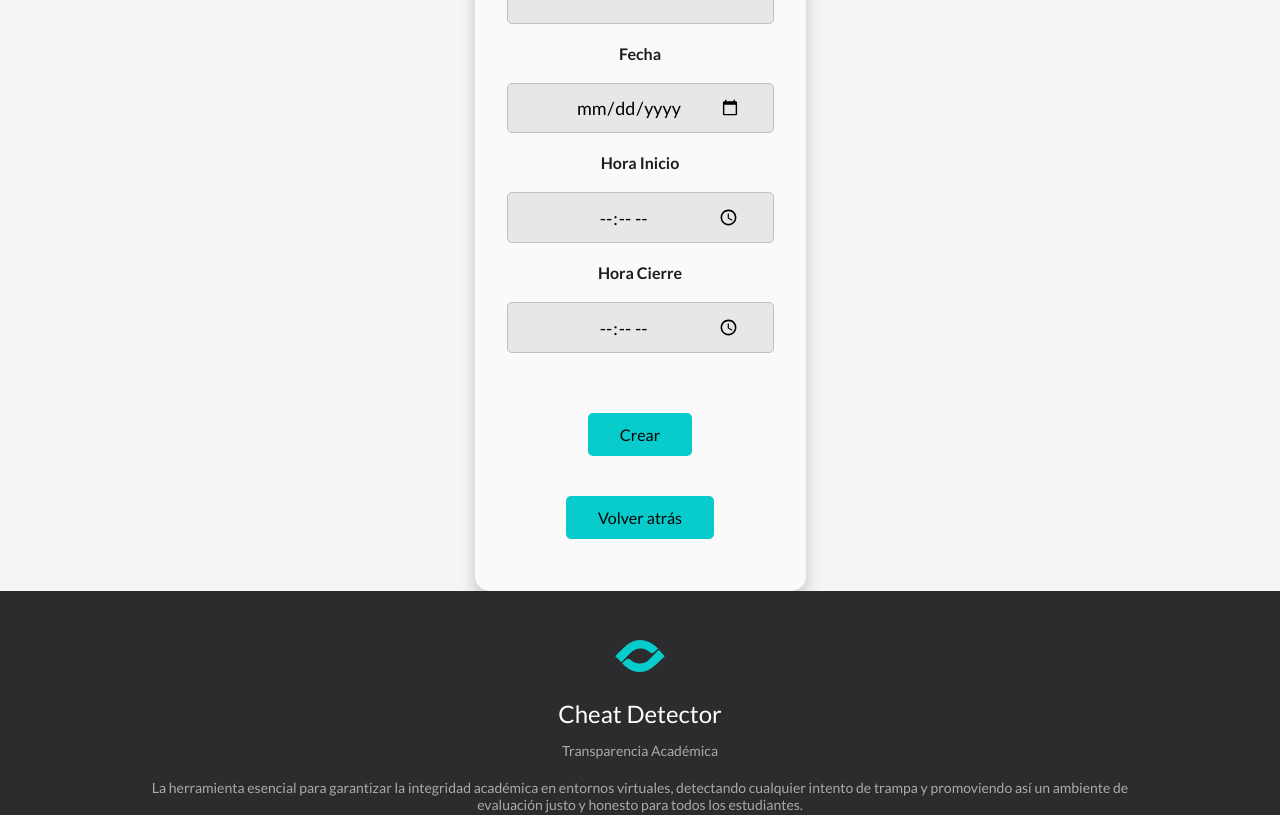
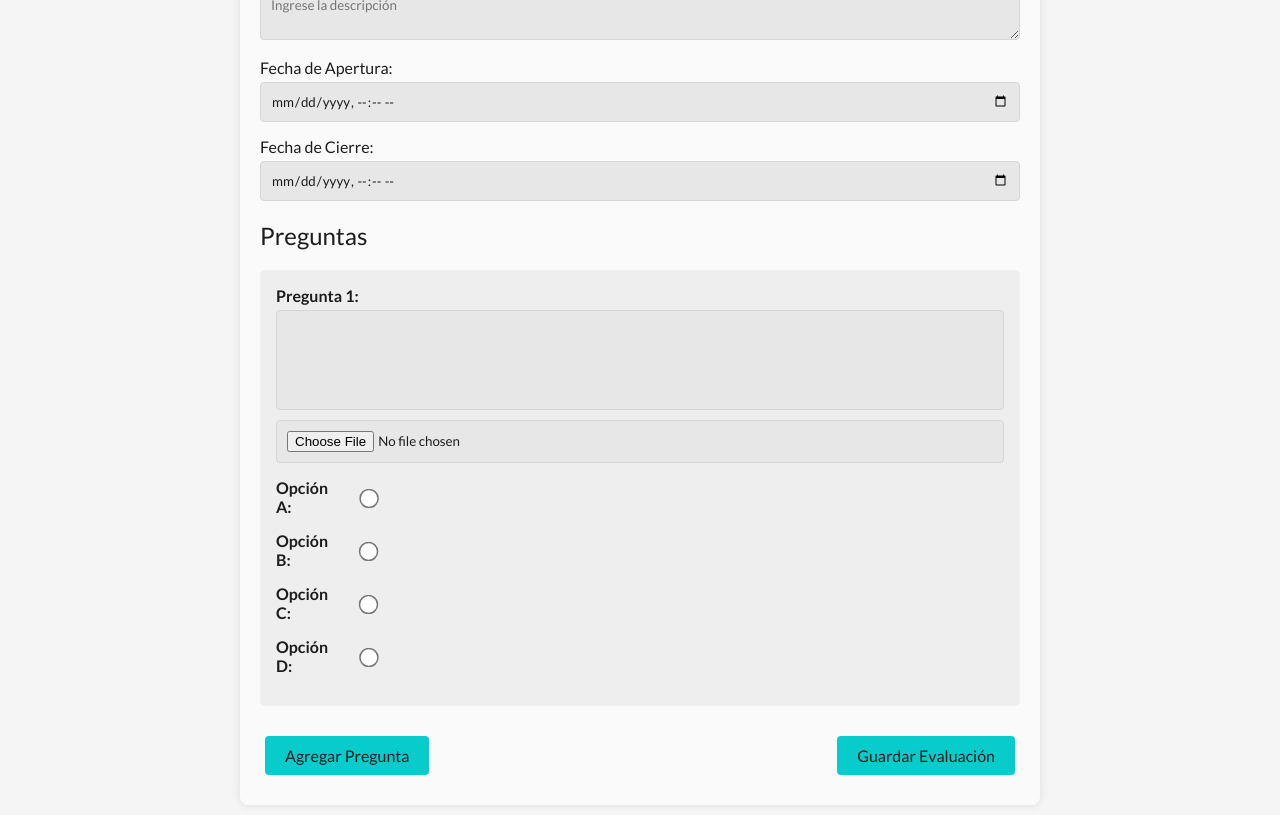
Before and after one commit to ConstruccionSoftware2024/Construccion-de-Software-2024-1, a Vue app: page /crear-evaluacion/1 in a window 1280 px wide. Shown: the part 320-1135 px from the top of the page. Built offline with nearby package versions, Linux system fonts and the light colour scheme.

Commit message:
Back-end y vista de creación de evaluaciones. Tiempo: 3 horas
-Ajustes CSS de la vista Crear Evaluación
-Métodos para guardar evaluaciones por sesiones
-Implementación firebase para almacenamiento de imágenes

```diff
--- a/package.json
+++ b/package.json
@@ -14,6 +14,8 @@
     "start-flask": "python src/Procesos-exe.py"
   },
   "dependencies": {
+    "@ckeditor/ckeditor5-build-classic": "^41.4.2",
+    "@ckeditor/ckeditor5-vue": "^5.1.0",
     "@fortawesome/fontawesome-free": "^6.5.2",
     "@fortawesome/fontawesome-svg-core": "^6.5.2",
     "@fortawesome/free-brands-svg-icons": "^6.5.2",
@@ -28,6 +30,7 @@
     "cors": "^2.8.5",
     "dotenv": "^16.4.5",
     "express": "^4.19.2",
+    "firebase": "^10.12.2",
     "flask": "^0.2.10",
     "js-cookie": "^3.0.5",
     "jsonwebtoken": "^9.0.2",
--- a/src/assets/base.css
+++ b/src/assets/base.css
@@ -41,7 +41,7 @@ body.dark-mode {
   --button-background-color: var(--button-background-color-dark);
   --button-hover-background-color: var(--button-hover-background-color-dark);
   --container-background-color: #2c2c2e;
-  --border-color: #39393a;
+  --border-color: #666666;
   --table-button-color: #088181;
   --grey-hover-color: #858585;
   --gray-text-color: #3a3a3c;
--- a/src/components/ComponentesGrupoFelipe/CrearEvaluacion.vue
+++ b/src/components/ComponentesGrupoFelipe/CrearEvaluacion.vue
@@ -1,119 +1,318 @@
 <template>
-  <div class="subject-list">
-    <div class="crearForm">
-      <h1>Crear Evaluación</h1>
-      <form @submit.prevent="crearEvaluacion">
+  <div class="container">
+    <h1 class="title">Crear Evaluación</h1>
+    <div class="form-group">
+      <label for="nombre">Nombre de la Evaluación:</label>
+      <input v-model="nombre" id="nombre" type="text" placeholder="Ingrese el nombre" />
+    </div>
+    <div class="form-group">
+      <label for="descripcion">Descripción:</label>
+      <textarea v-model="descripcion" id="descripcion" placeholder="Ingrese la descripción"></textarea>
+    </div>
+    <div class="form-group">
+      <label for="fechaApertura">Fecha de Apertura:</label>
+      <input v-model="fechaApertura" id="fechaApertura" type="datetime-local" />
+    </div>
+    <div class="form-group">
+      <label for="fechaCierre">Fecha de Cierre:</label>
+      <input v-model="fechaCierre" id="fechaCierre" type="datetime-local" />
+    </div>
+    <div class="questions">
+      <h2>Preguntas</h2>
+      <div v-for="(pregunta, index) in preguntas" :key="index" class="pregunta">
         <div class="form-group">
-          <label for="nombre">Nombre Evaluación</label>
-          <input id="nombre" v-model="nombre" type="text" required class="input-field" />
+          <label :for="'pregunta-' + index">Pregunta {{ index + 1 }}:</label>
+          <div contenteditable="true" class="editor" @input="updatePregunta($event, index)">
+          </div>
+          <input type="file" :id="'image-input-pregunta-' + index" @change="uploadImage($event, index, 'pregunta')" />
+          <div v-if="pregunta.imagen" class="image-preview">
+            <img :src="pregunta.imagen" alt="Imagen de la pregunta">
+          </div>
         </div>
-
-        <div class="form-group">
-          <label for="fecha">Fecha</label>
-          <input id="fecha" v-model="fecha" type="date" required class="input-field" />
+        <div class="form-group opcion">
+          <label>
+            Opción A:
+            <input class="correcta-radio" type="radio" :name="'correcta-' + index" :value="0"
+              v-model="pregunta.correcta" />
+          </label>
         </div>
-
-        <div class="form-group">
-          <label for="horaInicio">Hora Inicio</label>
-          <input id="horaInicio" v-model="horaInicio" type="time" required class="input-field" />
+        <div class="form-group opcion">
+          <label>
+            Opción B:
+            <input class="correcta-radio" type="radio" :name="'correcta-' + index" :value="1"
+              v-model="pregunta.correcta" />
+          </label>
         </div>
-
-        <div class="form-group">
-          <label for="horaCierre">Hora Cierre</label>
-          <input id="horaCierre" v-model="horaCierre" type="time" required class="input-field" />
+        <div class="form-group opcion">
+          <label>
+            Opción C:
+            <input class="correcta-radio" type="radio" :name="'correcta-' + index" :value="2"
+              v-model="pregunta.correcta" />
+          </label>
         </div>
-
-        <div class="form-group">
-          <router-link to="/home">
-            <button type="submit" class="subject-button">Crear</button>
-          </router-link>
-          <li>
-            <router-link to="/opciones">
-              <button class="subject-button">Volver atrás</button>
-            </router-link>
-          </li>
+        <div class="form-group opcion">
+          <label>
+            Opción D:
+            <input class="correcta-radio" type="radio" :name="'correcta-' + index" :value="3"
+              v-model="pregunta.correcta" />
+          </label>
         </div>
-      </form>
+      </div>
+      <div class="button-container">
+        <button class="btn-add" @click="agregarPregunta">Agregar Pregunta</button>
+        <button class="btn-save" @click="guardarEvaluacion">Guardar Evaluación</button>
+      </div>
     </div>
   </div>
 </template>
 
+<script>
+import { ref, inject } from 'vue';
+import { useRoute } from 'vue-router';
+import axios from 'axios';
+import { v4 as uuidv4 } from 'uuid';
+import { ref as storageRef, uploadBytes, getDownloadURL } from "firebase/storage";
+
+export default {
+  setup() {
+    const route = useRoute();
+    const nombre = ref('');
+    const descripcion = ref('');
+    const fechaApertura = ref('');
+    const fechaCierre = ref('');
+    const preguntas = ref([
+      {
+        texto: '',
+        opciones: ['', '', '', ''],
+        correcta: null,
+        imagen: ''
+      }
+    ]);
+
+    const sesionId = route.params.sesionId;
+    const storage = inject('storage');
+
+    const agregarPregunta = () => {
+      preguntas.value.push({
+        texto: '',
+        opciones: ['', '', '', ''],
+        correcta: null,
+        imagen: ''
+      });
+    };
+
+    const updatePregunta = (event, index) => {
+      preguntas.value[index].texto = event.target.innerText;
+    };
+
+    const uploadImage = (event, index, tipo) => {
+      const file = event.target.files[0];
+      const uniqueId = uuidv4();
+      const storageReference = storageRef(storage, `images/${uniqueId}`);
+      uploadBytes(storageReference, file).then((snapshot) => {
+        getDownloadURL(snapshot.ref).then((url) => {
+          if (tipo === 'pregunta') {
+            preguntas.value[index].imagen = url;
+          }
+        });
+      }).catch(error => {
+        console.error('Error al subir la imagen:', error);
+      });
+    };
+
+    const guardarEvaluacion = async () => {
+      const evaluacion = {
+        nombre: nombre.value,
+        descripcion: descripcion.value,
+        fechaApertura: fechaApertura.value,
+        fechaCierre: fechaCierre.value,
+        preguntas: preguntas.value
+      };
+
+      // Imprimir la evaluación en la consola
+      //console.log('Evaluación a enviar:', JSON.stringify(evaluacion, null, 2));
+
+      try {
+        const response = await axios.post('http://localhost:8080/guardarEvaluacion', { evaluacion, sesionId });
+        if (response.data.success) {
+          alert('Evaluación guardada exitosamente');
+          // Limpiar el formulario después de guardar
+          nombre.value = '';
+          descripcion.value = '';
+          fechaApertura.value = '';
+          fechaCierre.value = '';
+          preguntas.value = [
+            {
+              texto: '',
+              opciones: ['', '', '', ''],
+              correcta: null,
+              imagen: ''
+            }
+          ];
+        } else {
+          alert('Error al guardar la evaluación');
+        }
+      } catch (error) {
+        console.error('Error al guardar la evaluación:', error);
+        alert('Error al guardar la evaluación');
+      }
+    };
+
+    return {
+      nombre,
+      descripcion,
+      fechaApertura,
+      fechaCierre,
+      preguntas,
+      agregarPregunta,
+      guardarEvaluacion,
+      updatePregunta,
+      uploadImage
+    };
+  }
+};
+</script>
+
 <style scoped>
-
-.crearForm {
-  margin-top: 60px;
-  background-color: var(--container-background-color);
-  padding: 2rem;
-  border-radius: 15px;
-  box-shadow: 0 8px 16px rgba(0, 0, 0, 0.2);
-  text-align: center;
-  transition: all 0.3s ease;
+input {
+  background-color: var(--input-background-color);
+  color: var(--text-color)
 }
 
-h1 {
-  text-align: center;
-  margin-bottom: 35px;
-  font-weight: bold;
+.container {
+  max-width: 800px;
+  margin: auto;
+  margin-top: 50px;
+  margin-bottom: 50px;
+  padding: 20px;
+  background: var(--container-background-color);
+  color: var(--text-color);
+  border-radius: 8px;
+  box-shadow: 0 0 10px rgba(0, 0, 0, 0.1);
 }
 
-.subject-list {
-  list-style-type: none;
-  padding: 0;
-  display: flex;
-  flex-direction: column;
-  align-items: center;
-  justify-content: center;
+.title {
+  text-align: center;
+  margin-bottom: 20px;
+  color: var(--text-color);
+  font-size: 24px;
+}
+
+.form-group {
+  margin-bottom: 15px;
 }
 
 .form-group label {
-  font-weight: bold;
-  margin-bottom: 20px;
+  display: block;
+  margin-bottom: 5px;
+  color: var(--text-color);
 }
 
-.form-group {
-  margin-bottom: 20px;
+.form-group input,
+.form-group textarea {
   width: 100%;
-  max-width: 500px;
-  display: flex;
-  flex-direction: column;
-  align-items: center;
-  justify-content: center;
+  padding: 10px;
+  background-color: var(--input-background-color);
+  border: 1px solid var(--border-color);
+  border-radius: 4px;
 }
 
-.input-field {
-  background-color: var(--input-background-color);
-  border: 0.1px solid rgb(191, 191, 191);
-  border-radius: 5px;
-  padding: 12px 32px;
-  text-align: center;
-  text-decoration: none;
-  display: inline-block;
-  font-size: 18px;
+.form-group textarea {
+  resize: vertical;
+}
+
+.editor {
+  min-height: 100px;
+  border: 1px solid var(--border-color);
+  padding: 10px;
+  border-radius: 4px;
+  background: var(--input-background-color);
+  resize: vertical;
+}
+
+.questions {
+  margin-top: 20px;
+}
+
+.pregunta {
+  margin-bottom: 20px;
+  padding: 15px;
+  background: var(--gray-text-color);
+  border: 1px solid var(--grey-hover-color);
+  border-radius: 4px;
+}
+
+.pregunta .form-group.opcion {
+  display: flex;
+  align-items: center;
+  margin-bottom: 10px;
+}
+
+.pregunta .form-group.opcion label,
+.pregunta .form-group label {
+  font-weight: bold;
+  display: inline-flex;
+  align-items: center;
+  margin-right: 10px;
+}
+
+.correcta-radio {
+  margin-left: 25px;
+  transform: scale(1.5);
+}
+
+.editable-container {
+  display: flex;
+  align-items: center;
+  margin-bottom: 5px;
+}
+
+.image-preview img {
+  max-width: 100px;
+  max-height: 100px;
+  margin-top: 10px;
+  border: 1px solid var(--border-color);
+  border-radius: 4px;
+}
+
+input[type="file"] {
+  margin-top: 10px;
   width: 100%;
 }
 
-.input-field:focus {
-  outline: none;
-  box-shadow: 0 0 0 2px var(--button-background-color);
-  border-color: transparent;
+.button-container {
+  display: flex;
+  justify-content: space-between;
+  align-items: center;
 }
 
-.subject-button {
-  background-color: #08cccc;
+.btn-add,
+.btn-save {
+  display: inline-block;
+  padding: 10px 20px;
+  margin: 10px 5px;
   border: none;
-  border-radius: 5px;
-  color: black;
-  padding: 12px 32px;
+  background-color: var(--button-background-color);
+  color: var(--text-color);
+  border-radius: 4px;
+  cursor: pointer;
+  font-size: 16px;
   text-align: center;
-  margin-top: 40px;
-  text-decoration: none;
-  display: inline-block;
-  font-size: 1rem;
-  width: 100%;
-  cursor: pointer;
+  transition: background-color 0.3s, transform 0.2s;
 }
 
-.subject-button:hover {
+.btn-add:hover,
+.btn-save:hover {
   background-color: var(--button-hover-background-color);
 }
+
+.btn-add:active,
+.btn-save:active {
+  transform: scale(0.98);
+}
+
+.btn-add:focus,
+.btn-save:focus {
+  outline: none;
+}
 </style>
--- a/src/views/VistasGrupoJoaquin/VistaProfesor.vue
+++ b/src/views/VistasGrupoJoaquin/VistaProfesor.vue
@@ -376,7 +376,7 @@ export default {
         },
 
         redirigirCrearEvaluacion() {
-            this.router.push({ name: 'CrearEvaluacion', params: { id: this.sessionId } });
+            this.router.push({ name: 'CrearEvaluacion', params: { sesionId: this.sessionId } });
         },
 
         otherOptions() {
```
Also changed, not shown: back-end/src/server.js (+30 -0 lines), src/main.js (+34 -19 lines), src/router/index.js (+1 -6 lines), 1 other file (tests, documents, lock files or other folders).
